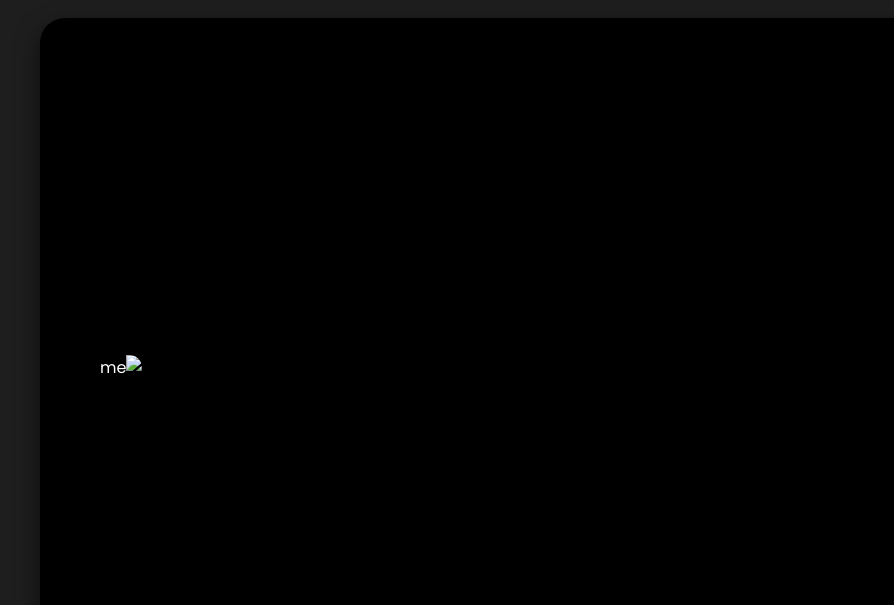
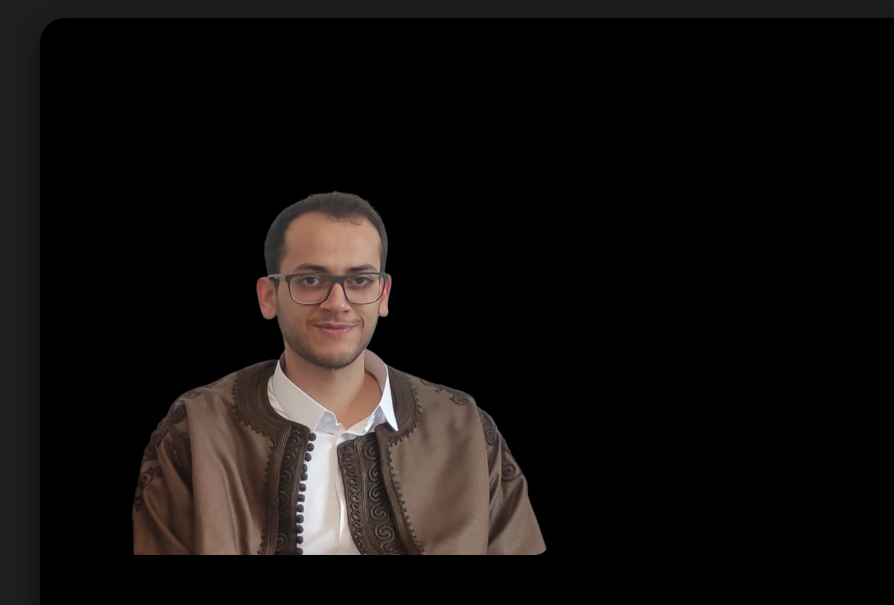
Before and after one commit to Omar-shennib/first-Portfolio, a plain HTML site: page index.html in a window 1280 px wide. Shown: the part 102-707 px from the top of the page, 0-894 px from the left. Drawn offline with Linux system fonts and the light colour scheme.

Commit message:
Update index.html

```diff
--- a/index.html
+++ b/index.html
@@ -24,7 +24,7 @@
         </div>
     </div>
     <div class="photo">
-        <img src="img/popp.png" alt="me" />
+        <img src="popp.png" alt="me" />
     </div>
 </main>
 
```
